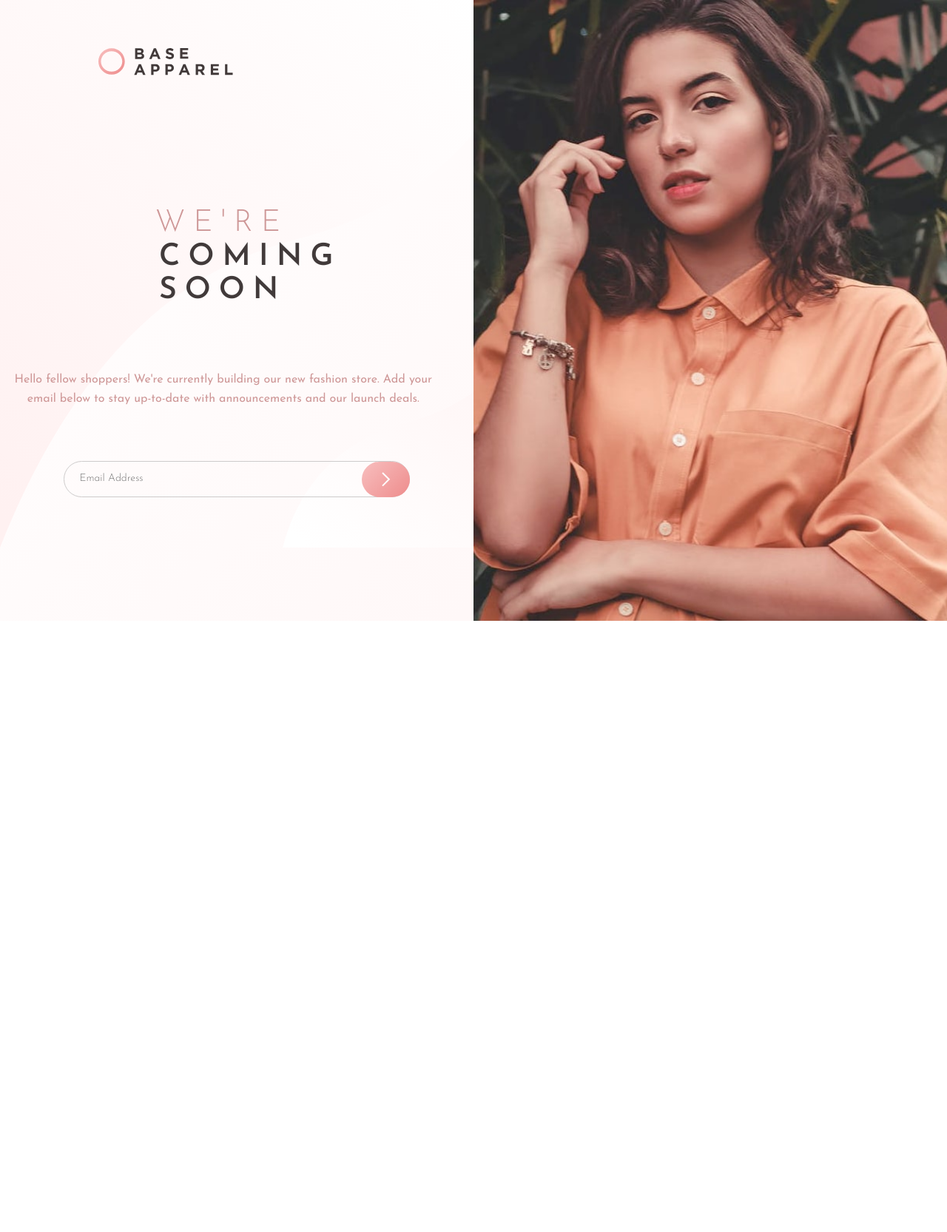
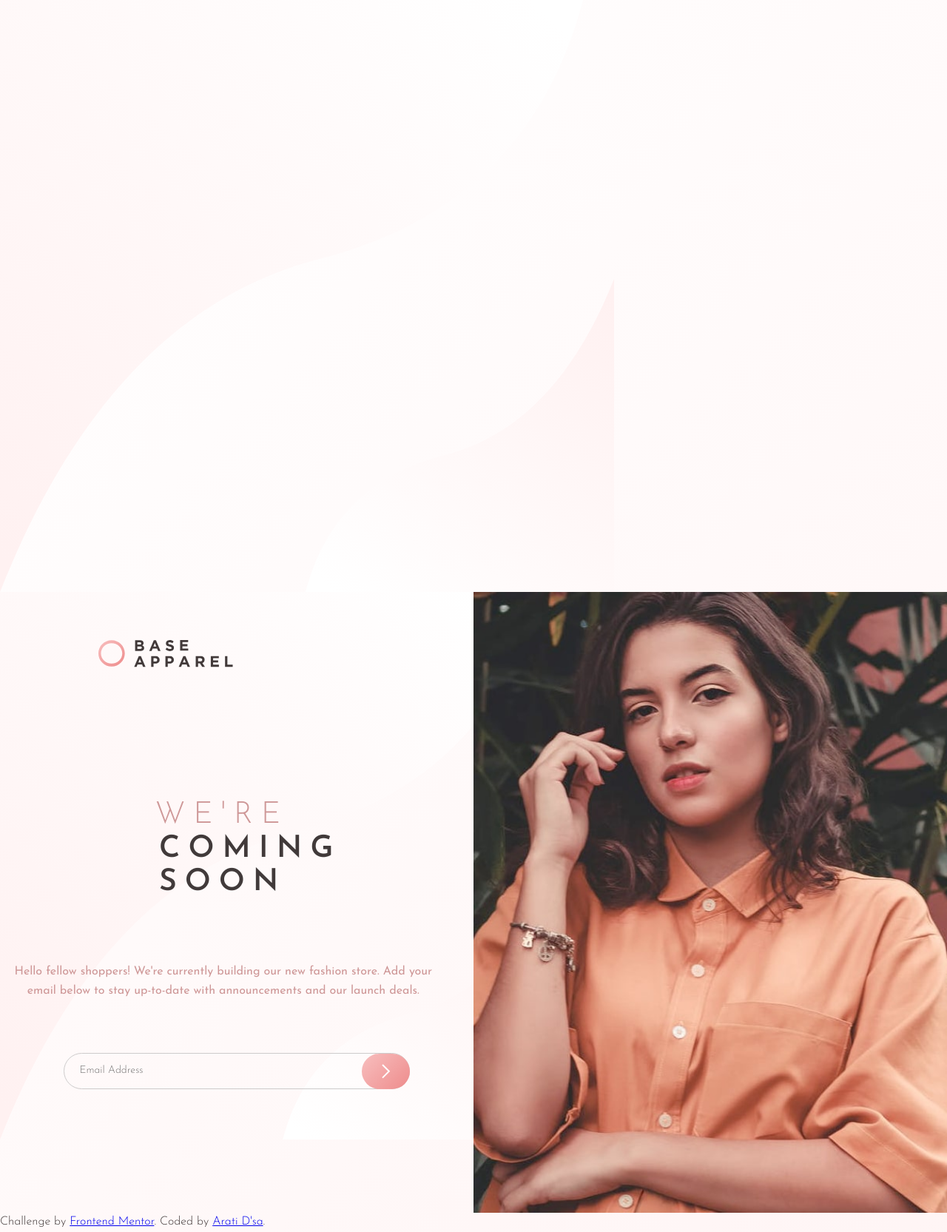
Before and after one commit to aratidsa/Base-Apparel-Coming-Soon-Page, a plain HTML site: page index.html in a window 1280 px wide. Shown: the whole page at 74% size. Before the commit the page ends 839 px from the top, so only its background shows below. Drawn offline with Linux system fonts and the light colour scheme.

Commit message:
Update index.html

```diff
--- a/index.html
+++ b/index.html
@@ -12,6 +12,7 @@
     <link href="https://fonts.googleapis.com/css2?family=Josefin+Sans:wght@300;400;600&display=swap" rel="stylesheet">
 </head>
 <body>
+    <img src="image/bg-pattern-desktop.svg" alt="Bacground-Image" class="bg-img">
     <!-- Main Conatiner -->
     <main class="main-container">
         <!-- Logo -->
@@ -52,10 +53,10 @@
             </div>
         </section>
     </main>
-<!--     <footer>
+    <footer>
         <p class="attribution">Challenge by <a href="https://www.frontendmentor.io/challenges/base-apparel-coming-soon-page-5d46b47f8db8a7063f9331a0">Frontend Mentor</a>.
             Coded by <a href="https://github.com/aratidsa/Base-Apparel-Coming-Soon-Page">Arati D'sa</a>.</p>
-    </footer> -->
+    </footer>
     <script src="app.js"></script>
 </body>
 </html>
```
